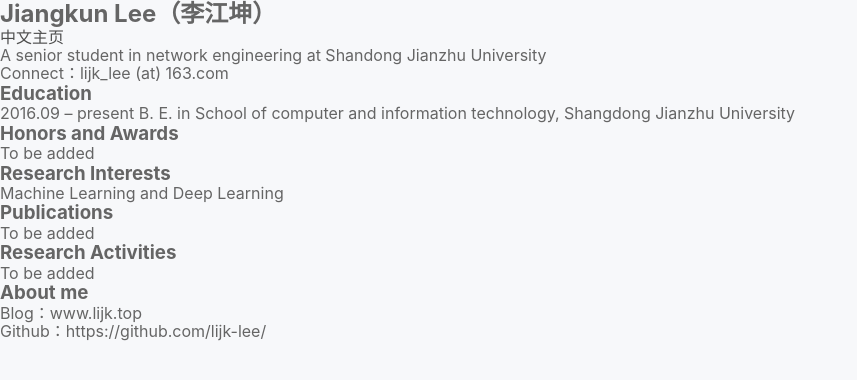
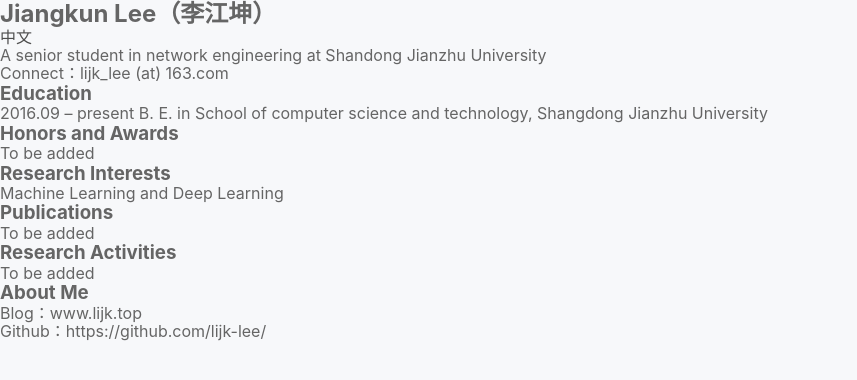
Before and after one commit to lijk-lee/lijk-lee.github.io, a Jekyll site: the page built from resume/resume_us.md, in a window 1280 px wide. Shown: the top 380 px of the page, without its empty margins (0-857 px from the left). Built offline with Jekyll 4.4.1, drawn with Linux system fonts in a browser that asks for light colours; nearby versions of some CDN libraries; our own code applies the rules of GitHub Pages for plain Markdown files; a style sheet for code colours, icons or effects is not loaded.

Commit message:
new blog

```diff
--- a/resume.html
+++ b/resume.html
@@ -9,7 +9,7 @@
 <p>email：lijk_lee (at) 163.com</p>
 <h3>教育经历</h3>
 <ul>
-<li>2016.09 -- 目前  山东建筑大学，计算机科学与技术学院，网络工程专业学士</li>
+<li>2016.09 -- 目前   山东建筑大学，计算机科学与技术学院，网络工程专业学士</li>
 
 </ul>
 <h3>所获荣誉</h3>
--- a/resume/resume_us.md
+++ b/resume/resume_us.md
@@ -1,6 +1,6 @@
 ## Jiangkun Lee（李江坤）
 
-[中文主页](./resume.html)
+[中文](./resume.html)
 
 A senior student in network engineering at Shandong Jianzhu University
 
@@ -8,7 +8,7 @@
 
 ### Education
 
-- 2016.09 -- present       B. E. in School of computer and information technology, Shangdong Jianzhu University
+- 2016.09 -- present       B. E. in School of computer science and technology, Shangdong Jianzhu University
 
 ### Honors and Awards
 
@@ -26,7 +26,7 @@
 
 - To be added
 
-### About me
+### About Me
 
 - Blog：www.lijk.top
 - Github：https://github.com/lijk-lee/
--- a/resume_us.html
+++ b/resume_us.html
@@ -4,12 +4,12 @@
 <meta charset='UTF-8'><meta name='viewport' content='width=device-width initial-scale=1'>
 <title>resume_us</title></head>
 <body><h2>Jiangkun Lee（李江坤）</h2>
-<p><a href='./resume.html'>中文主页</a></p>
+<p><a href='./resume.html'>中文</a></p>
 <p>A senior student in network engineering at Shandong Jianzhu University</p>
 <p>Connect：lijk_lee (at) 163.com</p>
 <h3>Education</h3>
 <ul>
-<li>2016.09 -- present       B. E. in School of computer and information technology, Shangdong Jianzhu University</li>
+<li>2016.09 -- present       B. E. in School of computer science and technology, Shangdong Jianzhu University</li>
 
 </ul>
 <h3>Honors and Awards</h3>
@@ -32,7 +32,7 @@
 <li>To be added</li>
 
 </ul>
-<h3>About me</h3>
+<h3>About Me</h3>
 <ul>
 <li>Blog：<a href='http://www.lijk.top' target='_blank' class='url'>www.lijk.top</a></li>
 <li>Github：<a href='https://github.com/lijk-lee/' target='_blank' class='url'>https://github.com/lijk-lee/</a></li>
```
Also changed, not shown: resume/resume.md (+1 -1 lines), README.md (added).
